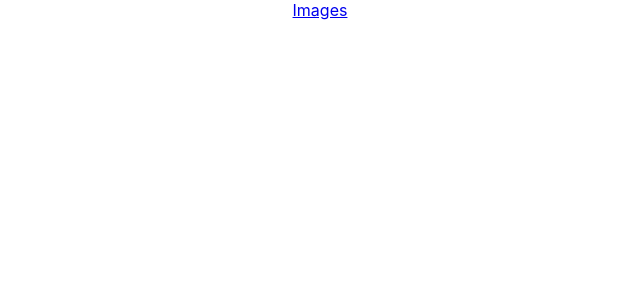
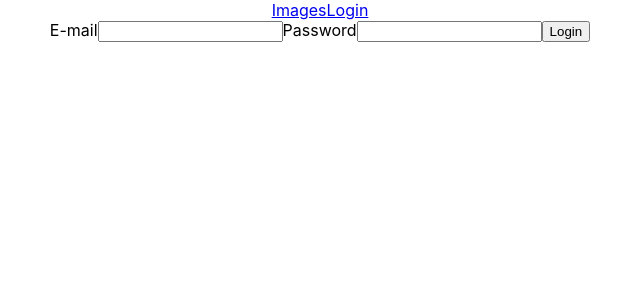
Before and after one commit to GoudekettingRM/imageboard-client, a React (Create React App) app: page /login in a window 1280 px wide. Shown: the top 300 px of the page, without its empty margins (320-960 px from the left). Built offline with nearby package versions, Linux system fonts and the light colour scheme.

Commit message:
add login form

```diff
--- a/src/App.js
+++ b/src/App.js
@@ -5,6 +5,7 @@ import ImagesListContainer from "./components/ImagesList/ImagesListContainer";
 import Home from "./components/Home/Home";
 import Header from "./components/Header/Header";
 import AddNewImageContainer from "./components/AddNewImage/AddNewImageContainer";
+import LoginFormContainer from "./components/Login/LoginFormContainer";
 
 class App extends Component {
   render() {
@@ -14,6 +15,7 @@ class App extends Component {
         <Switch>
           <Route path="/" exact component={Home} />
           <Route path="/images" exact component={ImagesListContainer} />
+          <Route path="/login" exact component={LoginFormContainer} />
           <Route path="/upload" exact component={AddNewImageContainer} />
         </Switch>
       </div>
--- a/src/components/Header/Header.jsx
+++ b/src/components/Header/Header.jsx
@@ -7,6 +7,7 @@ export default class Header extends Component {
       <div>
         <Link to="/images">Images</Link>
         {/* <Link to="/upload">Add image to board!</Link> */}
+        <Link to="/login">Login</Link>
       </div>
     );
   }
--- /dev/null
+++ b/src/components/Login/LoginForm.jsx
@@ -0,0 +1,20 @@
+import React from "react";
+
+export default function LoginForm(props) {
+  const { onChange, onSubmit } = props;
+  const { email, password } = props.values;
+  return (
+    <form onSubmit={onSubmit}>
+      <label htmlFor="email">E-mail</label>
+      <input type="email" name="email" onChange={onChange} value={email} />
+      <label htmlFor="password">Password</label>
+      <input
+        type="password"
+        name="password"
+        onChange={onChange}
+        value={password}
+      />
+      <button type="submit">Login</button>
+    </form>
+  );
+}
--- /dev/null
+++ b/src/components/Login/LoginFormContainer.jsx
@@ -0,0 +1,40 @@
+import React, { Component } from "react";
+import LoginForm from "./LoginForm";
+
+export default class LoginFormContainer extends Component {
+  state = {
+    email: "",
+    password: ""
+  };
+
+  onChange = event => {
+    this.setState({
+      [event.target.name]: event.target.value
+    });
+  };
+
+  onSubmit = event => {
+    event.preventDefault();
+    console.log("Submitting login");
+    console.log("password test after submitting", this.state.password);
+    console.log("email test after submitting", this.state.email);
+
+    // actually send stuff to the api to login
+
+    this.setState({
+      email: "",
+      password: ""
+    });
+  };
+  render() {
+    return (
+      <div>
+        <LoginForm
+          onSubmit={this.onSubmit}
+          onChange={this.onChange}
+          values={this.state}
+        />
+      </div>
+    );
+  }
+}
```
